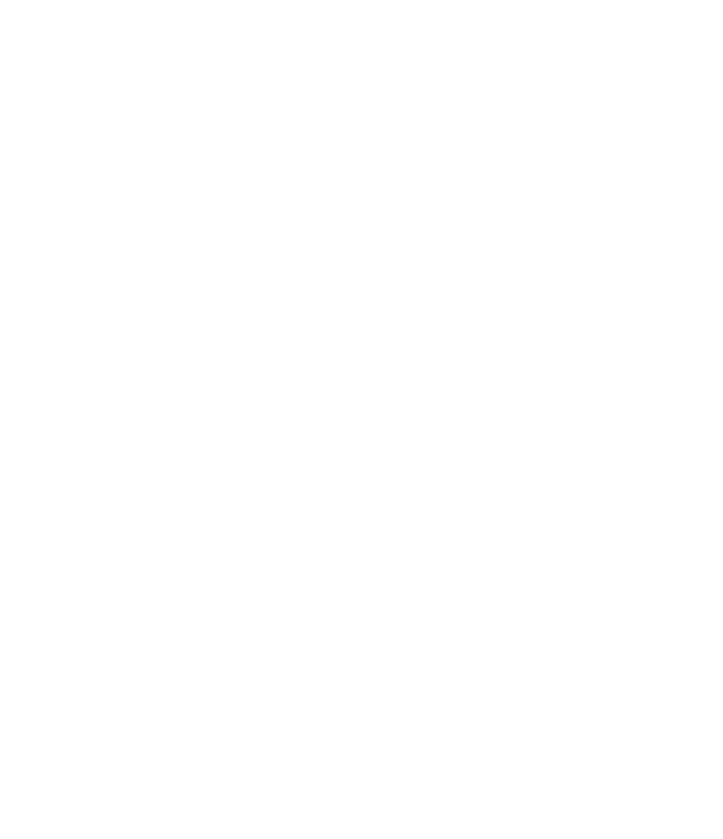
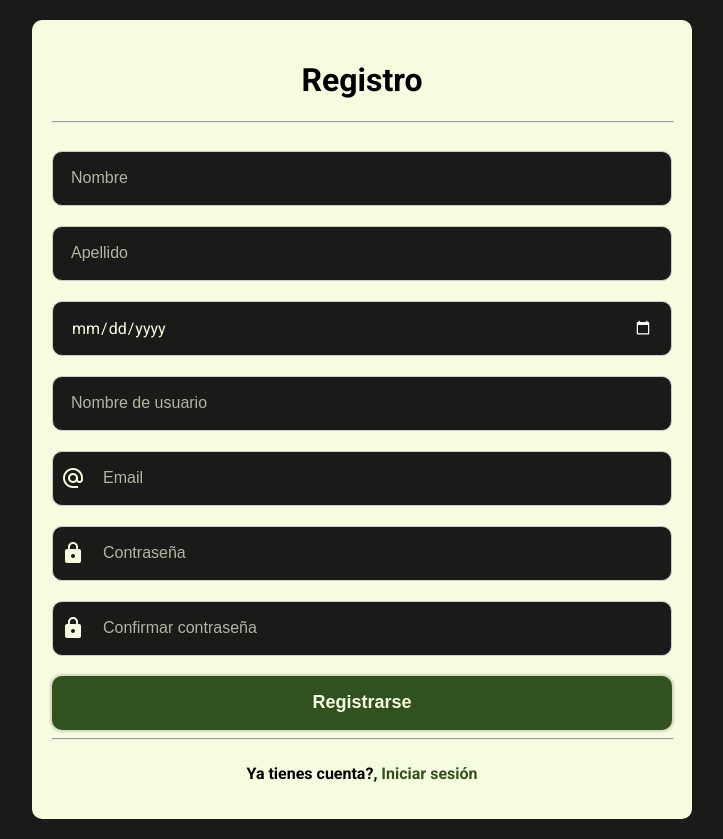
Before and after one commit to ValentinBaldini/CACCTUS, a React (Vite) app in the folder client/CacctusFrontend/: page /register in a window 1280 px wide. Before the commit this address had no page. Shown: the whole page, without its empty margins (278-1001 px from the left). Before the commit the page ends 800 px from the top, so only its background shows below. Built offline with nearby package versions, Linux system fonts and the light colour scheme.

Commit message:
05/06 login y registro front

```diff
--- a/client/CacctusFrontend/src/Components/Auth/Login/Login.jsx
+++ b/client/CacctusFrontend/src/Components/Auth/Login/Login.jsx
@@ -1,31 +1,44 @@
 import "./login.css";
+import LogoCacctus from "../../../assets/cactus_10489609 1.png";
+import { useNavigate } from "react-router-dom";
 
 const Login = () => {
+
+  const navigate = useNavigate();
+
   const validateLogin = (e) => {
     e.preventDefault();
+  };
 
-  };
   return (
     <div className="login-full-container">
       <div className="login-container">
         <div className="login-auth">
           <div className="header-login">
             <h1>Iniciar sesión</h1>
+            <hr />
           </div>
-          <hr />
           <form action="" onSubmit={(e) => validateLogin(e)}>
             <div className="body-login">
+              <div className="inputs-login">
+                <div className="input-login-container">
                   <span class="material-icons">alternate_email</span>
                   <input
                     type="email"
                     className="input-email-login"
                     placeholder="Email"
                   />
+                </div>
+                <div className="input-login-container">
+                  <span class="material-icons">lock</span>
                   <input
                     type="password"
                     className="input-pass-login"
                     placeholder="Contraseña"
                   />
+                </div>
+              </div>
+
               <button className="button-login" type="submit">
                 Iniciar sesión
               </button>
@@ -34,9 +47,13 @@
           <hr />
           <div className="footer-login">
             <p className="register-footer-text">
-              No tienes cuenta?, <a>Regístrate</a>
+              No tienes cuenta?, <a onClick={() => navigate("/register")}>Regístrate</a>
             </p>
           </div>
+        </div>
+        <div className="cacctus-footer-login">
+          <img src={LogoCacctus} alt="" />
+          <h1>CACCTUS</h1>
         </div>
       </div>
     </div>
--- a/client/CacctusFrontend/src/Components/Auth/Login/login.css
+++ b/client/CacctusFrontend/src/Components/Auth/Login/login.css
@@ -1,72 +1,154 @@
-.login-full-container{
+.header-login{
     width: 100%;
-    background-color: #1A1A19;
+    text-align: center;
+}
+
+.inputs-login{
+    display: flex;
+    flex-direction: column;
+    width: 100%;
+    gap: 30px;
+    margin-top: 20px;
+}
+
+.login-full-container {
+  width: 100%;
+  background-color: #1a1a19;
   display: flex;
   height: 100vh;
   justify-content: center;
 }
 
-.login-container{
+.login-container {
   max-width: 1366px;
   width: 100%;
   display: flex;
   flex-direction: column;
   justify-content: center;
   align-items: center;
+  padding: 20px;
 }
 
-.login-auth{
+.login-auth {
   max-width: 620px;
   max-height: 480px;
   width: 100%;
   height: 100%;
-    background-color: #F6FCDF;
+  background-color: #f6fcdf;
   display: flex;
   flex-direction: column;
   justify-content: space-between;
   align-items: center;
+  border-radius: 10px;
   padding: 20px;
-    border-radius: 10px;
 }
 
-.login-auth hr{
+.login-auth hr {
   width: 100%;
 }
 
-.login-auth > form{
+.login-auth > form {
   width: 100%;
+  height: 100%;
 }
 
-.login-auth > form > .body-login{
+.login-auth > form > .body-login {
   display: flex;
   flex-direction: column;
   justify-content: space-between;
-    gap: 20px;
   width: 100%;
+  height: 100%;
 }
 
-.input-email-login{
-    background-color: #1A1A19;
-    color: #F6FCDF;
+.input-login-container {
+  display: flex;
+  align-items: center;
+  border: 1px solid #ccc;
+  padding: 4px 8px;
+  border-radius: 10px;
+  background: var(--color-background-negro);
+}
+
+.input-login-container .material-icons {
+  margin-right: 8px;
+  color: var(--beige);
+}
+
+.input-email-login {
+  background-color: #1a1a19;
+  color: var(--beige);
   padding: 10px;
   height: 25px;
   font-size: 16px;
   border-radius: 10px;
+  box-shadow: none;
+  border: none;
+  outline: none;
+  width: 100%;
 }
 
-.input-pass-login{
-    background-color: #1A1A19;
-    color: #F6FCDF;
+.input-pass-login {
+  background-color: #1a1a19;
+  color: var(--beige);
   padding: 10px;
   height: 25px;
   font-size: 16px;
   border-radius: 10px;
+  box-shadow: none;
+  border: none;
+  outline: none;
+  width: 100%;
 }
 
-.input-email-login::placeholder{
+.input-email-login::placeholder {
   color: #f6fcdfaf;
 }
 
-.input-pass-login::placeholder{
+.input-pass-login::placeholder {
   color: #f6fcdfaf;
 }
+
+.button-login {
+  background-color: var(--color-verde-oscuro);
+  color: var(--beige);
+  height: 54px;
+  font-size: 18px;
+  font-weight: 700;
+  border-radius: 10px;
+  border: none;
+  outline: none;
+  cursor: pointer;
+  transition: all 200ms ease;
+  box-shadow: 0px 0px 2px 2px rgba(0,0,0,0.15);
+}
+
+.button-login:hover {
+  background-color: #274119;
+}
+
+.register-footer-text{
+    font-weight: 700;
+}
+
+.register-footer-text > a{
+    color: var(--color-verde-oscuro);
+    cursor: pointer;
+}
+
+.cacctus-footer-login{
+    width: 100%;
+    display: flex;
+    flex-direction: row;
+    align-items: center;
+    gap: 10px;
+    justify-content: center;
+}
+
+.cacctus-footer-login > img{
+    width: 50px;
+    height: 50px;
+}
+
+.cacctus-footer-login > h1{
+   color: var(--beige);
+}
--- /dev/null
+++ b/client/CacctusFrontend/src/Components/Auth/Register/Register.jsx
@@ -0,0 +1,90 @@
+import LogoCacctus from "../../../assets/cactus_10489609 1.png";
+import { useNavigate } from "react-router-dom";
+import "./register.css";
+
+const Register = () => {
+  const navigate = useNavigate();
+  return (
+    <div className="register-full-container">
+      <div className="register-container">
+        <div className="register-auth">
+          <div className="header-login">
+            <h1>Registro</h1>
+            <hr />
+          </div>
+          <form action="" onSubmit={(e) => validateLogin(e)}>
+            <div className="body-register">
+              <div className="inputs-register">
+                <div className="input-register-container">
+                  <input
+                    type="text"
+                    className="input-email-register"
+                    placeholder="Nombre"
+                  />
+                </div>
+                <div className="input-register-container">
+                  <input
+                    type="text"
+                    className="input-email-register"
+                    placeholder="Apellido"
+                  />
+                </div>
+                <div className="input-register-container">
+                  <input
+                    type="date"
+                    className="input-date-register"
+                    placeholder="Fecha de nacimiento"
+                  />
+                </div>
+                <div className="input-register-container">
+                  <input
+                    type="text"
+                    className="input-email-register"
+                    placeholder="Nombre de usuario"
+                  />
+                </div>
+                <div className="input-register-container">
+                  <span class="material-icons">alternate_email</span>
+                  <input
+                    type="email"
+                    className="input-email-register"
+                    placeholder="Email"
+                  />
+                </div>
+                <div className="input-register-container">
+                  <span class="material-icons">lock</span>
+                  <input
+                    type="password"
+                    className="input-pass-register"
+                    placeholder="Contraseña"
+                  />
+                </div>
+                <div className="input-register-container">
+                  <span class="material-icons">lock</span>
+                  <input
+                    type="password"
+                    className="input-pass-register"
+                    placeholder="Confirmar contraseña"
+                  />
+                </div>
+              </div>
+
+              <button className="button-register" type="submit">
+                Registrarse
+              </button>
+            </div>
+          </form>
+          <hr />
+          <div className="footer-register">
+            <p className="register-footer-text">
+              Ya tienes cuenta?,{" "}
+              <a onClick={() => navigate("/login")}>Iniciar sesión</a>
+            </p>
+          </div>
+        </div>
+      </div>
+    </div>
+  );
+};
+
+export default Register;
--- /dev/null
+++ b/client/CacctusFrontend/src/Components/Auth/Register/register.css
@@ -0,0 +1,177 @@
+.register-container {
+  max-width: 1366px;
+  width: 100%;
+  display: flex;
+  flex-direction: column;
+  justify-content: center;
+  align-items: center;
+  padding: 20px;
+}
+
+.register-auth {
+  max-width: 620px;
+  height: fit-content;
+  width: 100%;
+  height: 100%;
+  background-color: #f6fcdf;
+  display: flex;
+  flex-direction: column;
+  justify-content: space-between;
+  align-items: center;
+  border-radius: 10px;
+  padding: 20px;
+}
+
+.header-register {
+  width: 100%;
+  text-align: center;
+}
+
+.inputs-register {
+  display: flex;
+  flex-direction: column;
+  width: 100%;
+  gap: 20px;
+  margin-top: 20px;
+}
+
+.register-full-container {
+  width: 100%;
+  background-color: #1a1a19;
+  display: flex;
+  min-height: 100vh;
+  justify-content: center;
+}
+
+.register-auth hr {
+  width: 100%;
+}
+
+.register-auth > form {
+  width: 100%;
+  height: 100%;
+}
+
+.register-auth > form > .body-register {
+  display: flex;
+  flex-direction: column;
+  justify-content: space-between;
+  width: 100%;
+  height: 100%;
+}
+
+.input-register-container {
+  display: flex;
+  align-items: center;
+  border: 1px solid #ccc;
+  padding: 4px 8px;
+  border-radius: 10px;
+  background: var(--color-background-negro);
+}
+
+.input-register-container .material-icons {
+  margin-right: 8px;
+  color: var(--beige);
+}
+
+.input-email-register {
+  background-color: #1a1a19;
+  color: var(--beige);
+  padding: 10px;
+  height: 25px;
+  font-size: 16px;
+  border-radius: 10px;
+  box-shadow: none;
+  border: none;
+  outline: none;
+  width: 100%;
+}
+
+.input-pass-register {
+  background-color: #1a1a19;
+  color: var(--beige);
+  padding: 10px;
+  height: 25px;
+  font-size: 16px;
+  border-radius: 10px;
+  box-shadow: none;
+  border: none;
+  outline: none;
+  width: 100%;
+}
+
+.input-date-register {
+  background-color: #1a1a19;
+  color: var(--beige);
+  padding: 10px;
+  height: 25px;
+  font-size: 16px;
+  border-radius: 10px;
+  box-shadow: none;
+  border: none;
+  outline: none;
+  width: 100%;
+  font-family: inherit;
+}
+
+.input-date-register::-webkit-calendar-picker-indicator {
+  filter: invert(1); /* Invierte el color, puedes ajustar según tu fondo */
+  /* También puedes usar opacity o sepia para otros efectos */
+}
+
+.input-email-register::placeholder {
+  color: #f6fcdfaf;
+}
+
+.input-pass-register::placeholder {
+  color: #f6fcdfaf;
+}
+
+.button-register {
+  background-color: var(--color-verde-oscuro);
+  color: var(--beige);
+  height: 54px;
+  font-size: 18px;
+  font-weight: 700;
+  border-radius: 10px;
+  border: none;
+  outline: none;
+  cursor: pointer;
+  transition: all 200ms ease;
+  box-shadow: 0px 0px 2px 2px rgba(0, 0, 0, 0.15);
+}
+
+.button-register:hover {
+  background-color: #274119;
+}
+
+.register-footer-text {
+  font-weight: 700;
+}
+
+.register-footer-text > a {
+  color: var(--color-verde-oscuro);
+  cursor: pointer;
+}
+
+.cacctus-footer-register {
+  width: 100%;
+  display: flex;
+  flex-direction: row;
+  align-items: center;
+  gap: 10px;
+  justify-content: center;
+}
+
+.cacctus-footer-register > img {
+  width: 50px;
+  height: 50px;
+}
+
+.cacctus-footer-register > h1 {
+  color: var(--beige);
+}
+
+.inputs-register .input-register-container:last-child{
+    margin-bottom: 20px;
+}
--- a/client/CacctusFrontend/src/Routes/AppRoutes.jsx
+++ b/client/CacctusFrontend/src/Routes/AppRoutes.jsx
@@ -1,6 +1,7 @@
 import { Routes, Route, Link, BrowserRouter } from "react-router-dom";
 import Home from "../Components/Home/Home";
 import Login from "../Components/Auth/Login/Login";
+import Register from "../Components/Auth/Register/Register";
 
 const AppRoutes = () => {
   return (
@@ -8,6 +9,7 @@
       <Routes>
         <Route path="/" element={<Home />} />
         <Route path="/login" element={<Login />} />
+        <Route path="/register" element={<Register />} />
       </Routes>
     </BrowserRouter>
   );
```
Lines whose indentation alone changed are shown as unchanged.
